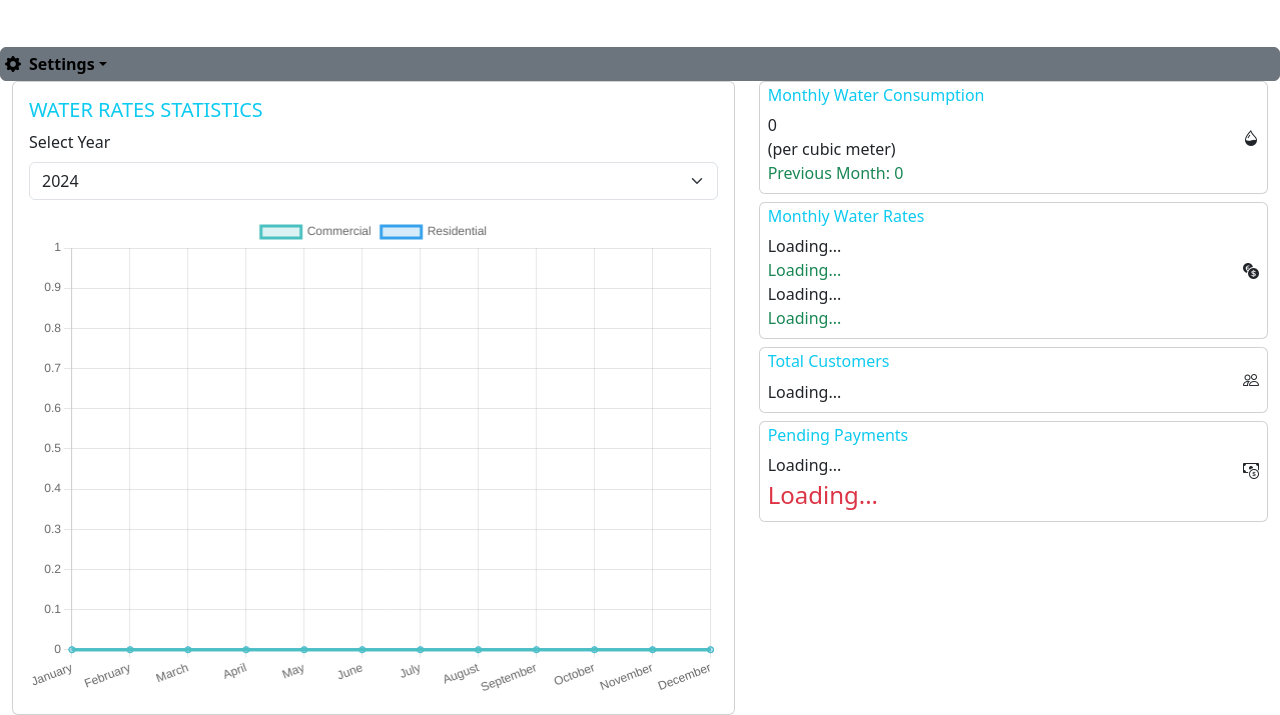
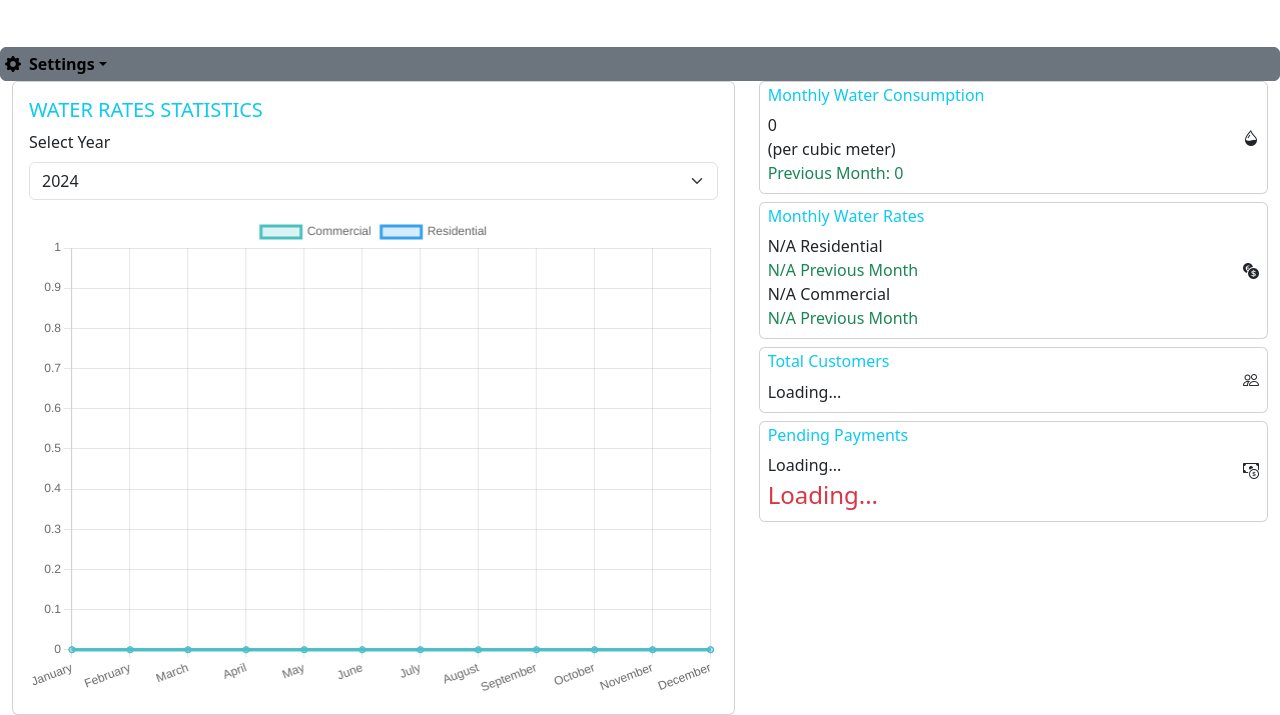
Before and after one commit to RomanZyphyr/WATERBILLINGNOTICE, a PHP site: page /admin/dashboard.php in a window 1280 px wide. Shown: the part 202-917 px from the top of the page. Run offline with PHP 8.4, Linux system fonts and the light colour scheme; data that the repository does not hold is empty; some web fonts are replaced.

Commit message:
Update dashboard.php

```diff
--- a/admin/dashboard.php
+++ b/admin/dashboard.php
@@ -1031,6 +1031,57 @@
         });
     </script>
 
+<script>
+        $(document).ready(function() {
+            // Fetch monthly water rates data
+            $.ajax({
+                url: 'get_monthly_rates.php',
+                method: 'GET',
+                dataType: 'json',
+                success: function(data) {
+                    if (data) {
+                        // Update residential rates
+                        if (data.rates_current && data.rates_current['residential']) {
+                            $('#current-residential-rate').text('₱' + data.rates_current['residential'] + ' Residential');
+                        } else {
+                            $('#current-residential-rate').text('N/A Residential');
+                        }
+
+                        if (data.rates_previous && data.rates_previous['residential']) {
+                            $('#previous-residential-rate').text('₱' + data.rates_previous['residential'] + ' Previous Month');
+                        } else {
+                            $('#previous-residential-rate').text('N/A Previous Month');
+                        }
+
+                        // Update commercial rates
+                        if (data.rates_current && data.rates_current['commercial']) {
+                            $('#current-commercial-rate').text('₱' + data.rates_current['commercial'] + ' Commercial');
+                        } else {
+                            $('#current-commercial-rate').text('N/A Commercial');
+                        }
+
+                        if (data.rates_previous && data.rates_previous['commercial']) {
+                            $('#previous-commercial-rate').text('₱' + data.rates_previous['commercial'] + ' Previous Month');
+                        } else {
+                            $('#previous-commercial-rate').text('N/A Previous Month');
+                        }
+                    } else {
+                        $('#current-residential-rate').text('Error loading data');
+                        $('#previous-residential-rate').text('Error loading data');
+                        $('#current-commercial-rate').text('Error loading data');
+                        $('#previous-commercial-rate').text('Error loading data');
+                    }
+                },
+                error: function() {
+                    $('#current-residential-rate').text('Error loading data');
+                    $('#previous-residential-rate').text('Error loading data');
+                    $('#current-commercial-rate').text('Error loading data');
+                    $('#previous-commercial-rate').text('Error loading data');
+                }
+            });
+        });
+    </script>
+
 
 </body>
 
```
